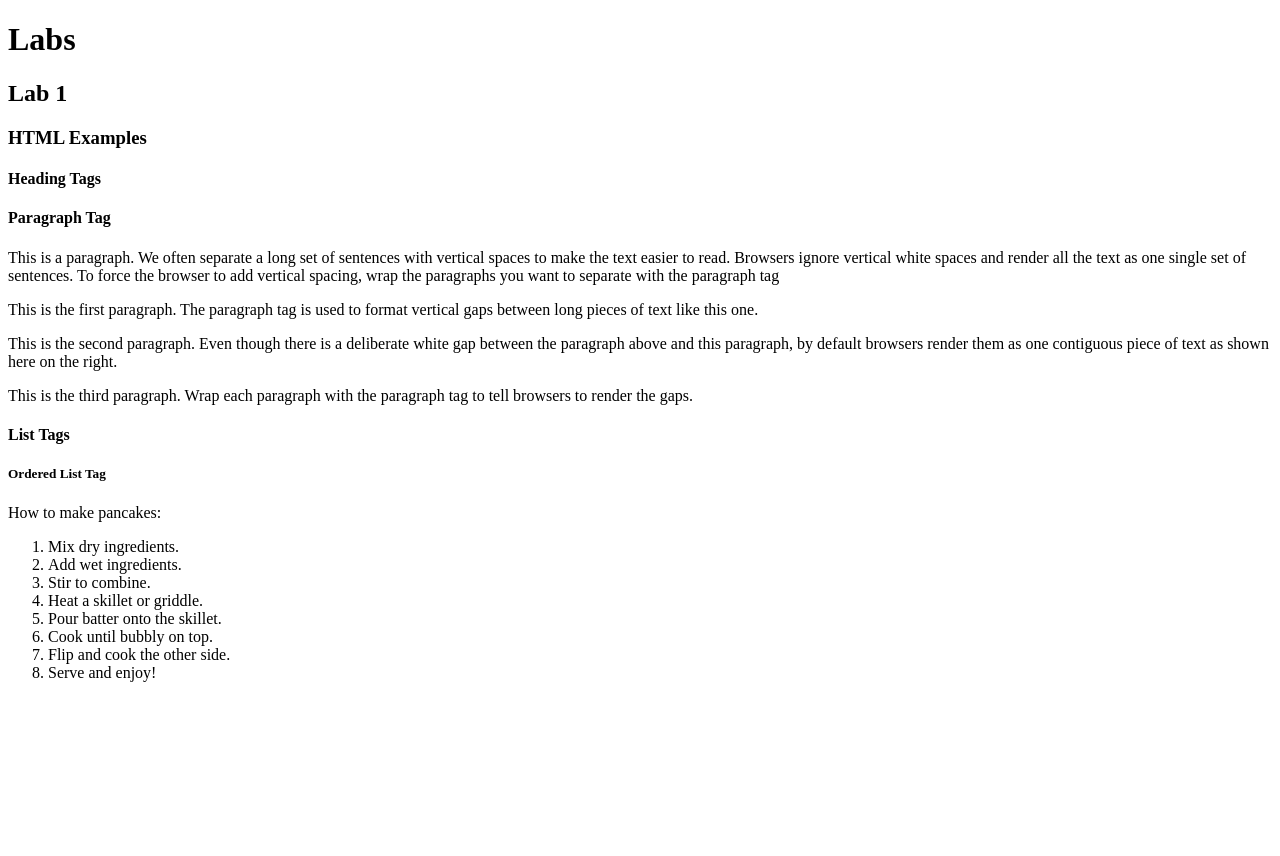
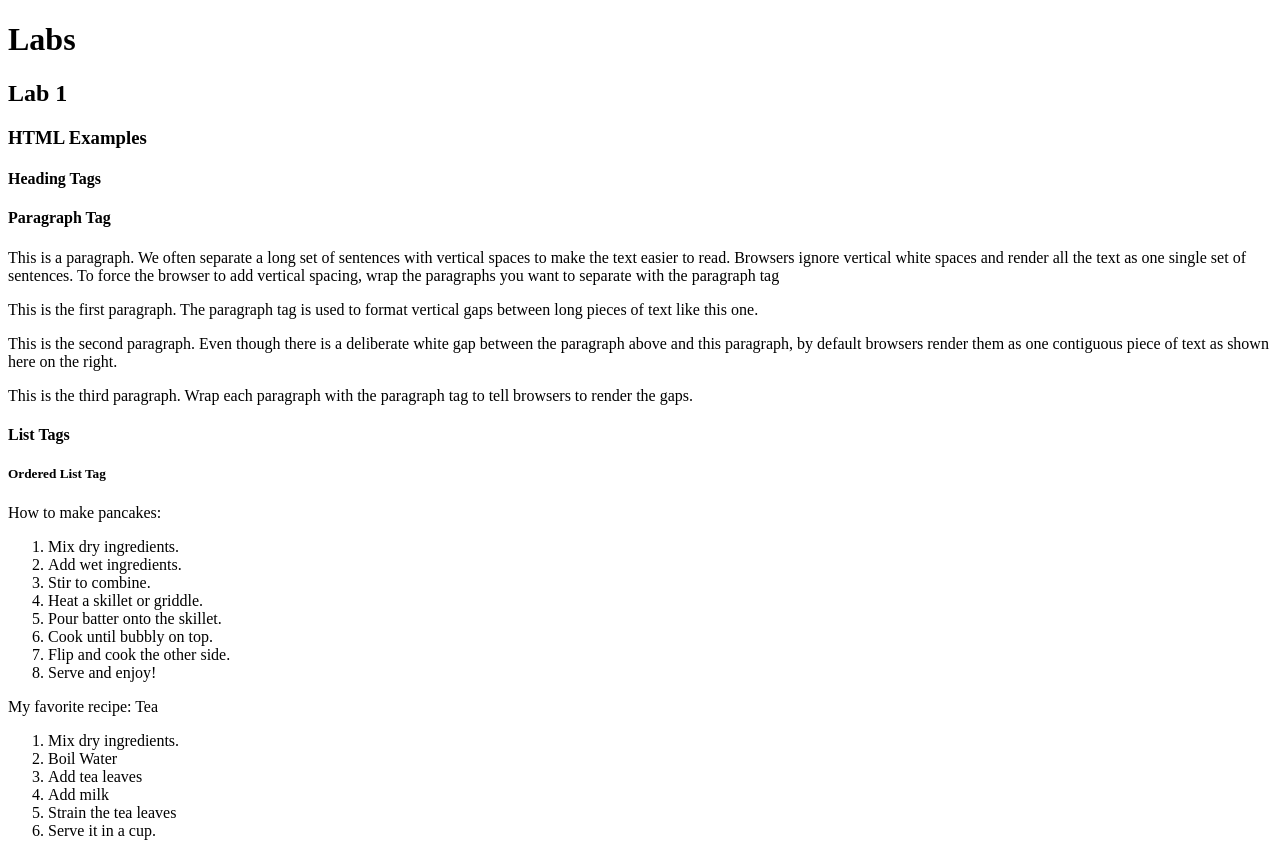
Before and after one commit to vivekdhir77/assignment, a React (Create React App) app in the folder kanbas-react-web-app/: page / in a window 1280 px wide. Before the commit the page ends 800 px from the top, so only its background shows below. Built offline with nearby package versions, Linux system fonts and the light colour scheme.

Commit message:
add custom recipie

```diff
--- a/kanbas-react-web-app/src/Labs/Lab1/index.tsx
+++ b/kanbas-react-web-app/src/Labs/Lab1/index.tsx
@@ -42,6 +42,15 @@ tag to tell browsers to render the gaps.
     <li>Flip and cook the other side.</li>
     <li>Serve and enjoy!</li>
   </ol>
+  My favorite recipe: Tea
+  <ol id="wd-your-favorite-recipe">
+  <li>Mix dry ingredients.</li>
+    <li>Boil Water</li>
+    <li>Add tea leaves</li>
+    <li>Add milk</li>
+    <li>Strain the tea leaves</li>
+    <li>Serve it in a cup.</li>
+  </ol>
 </div>
 
       </div>
```
